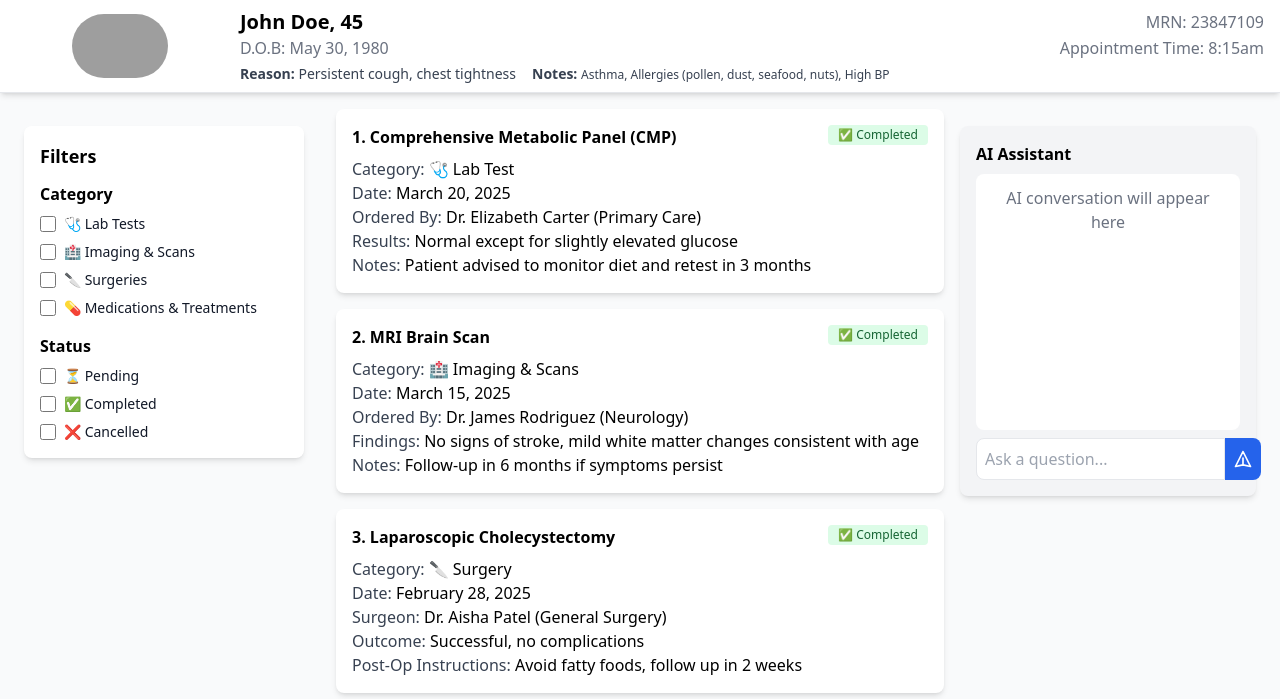
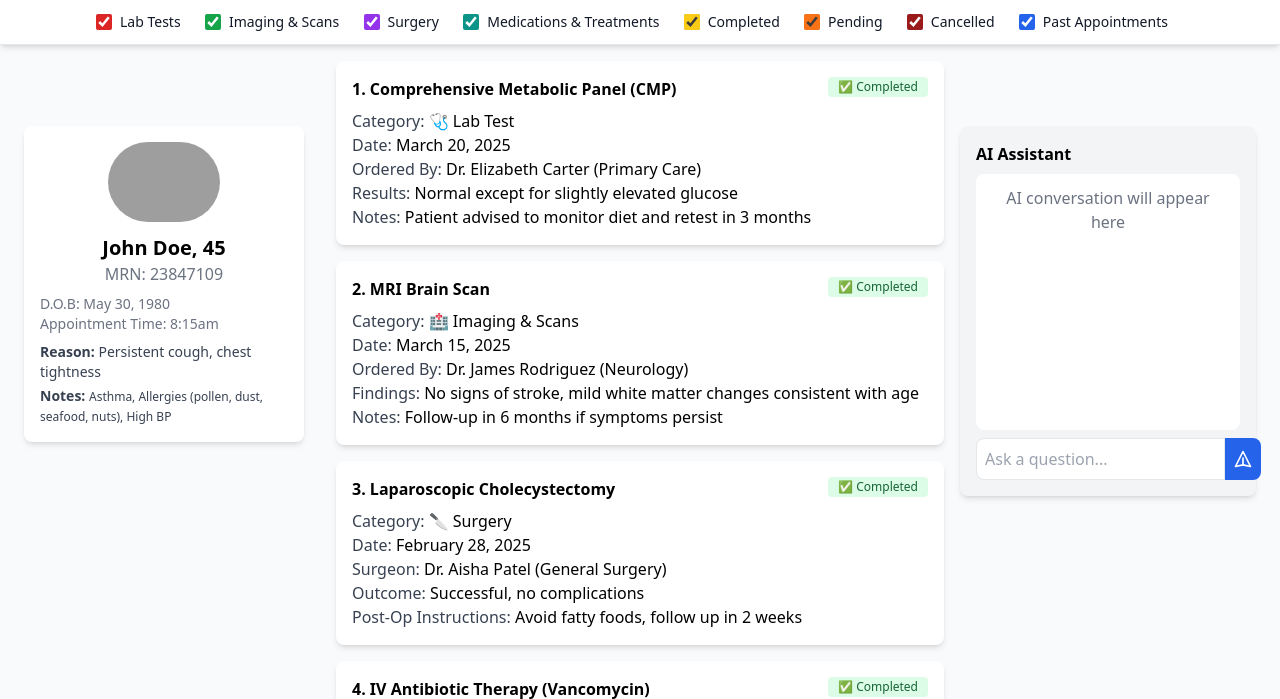
Before and after one commit to MarcelBarrios/MediFlow, a Flask app: page /patient in a window 1280 px wide. Shown: the part 58-757 px from the top of the page. Run offline with Flask 3, Linux system fonts and the light colour scheme; some libraries are stand-ins or nearby versions; grey boxes are pictures that could not be loaded.

Commit message:
changed the filters and patient info cards

```diff
--- a/templates/patient.html
+++ b/templates/patient.html
@@ -5,33 +5,57 @@
 {% block page_heading %}Patient Records{% endblock %}
 
 {% block content %}
-<!-- Fixed Patient Info Card that appears below navbar when navbar is visible -->
+<!-- Fixed Filters Card that appears below navbar when navbar is visible -->
 <div class="sticky top-[0px] bg-white shadow-md z-10 border-b border-gray-200">
-    <div class="container mx-auto px-4 py-2">
-        <div class="flex flex-wrap">
-            <div class="w-1/6 flex justify-center items-center">
-                <img src="https://encrypted-tbn0.gstatic.com/images?q=tbn:ANd9GcTpBLc9J0Jz2F69dVxaPIHuYEL1OWdlYqvZ-w&s"
-                    alt="Patient Photo" class="rounded-full mx-auto h-16 w-24" />
+    <div class="container mx-auto px-24 py-3">
+        <div class="flex flex-wrap items-center justify-between">
+            <div class="flex items-center me-4">
+                <input checked id="lab-test-checkbox" type="checkbox" value=""
+                    class="w-4 h-4 text-red-600 bg-gray-100 border-gray-300 rounded-sm focus:ring-red-500 dark:focus:ring-red-600 dark:ring-offset-gray-800 focus:ring-2 dark:bg-gray-700 dark:border-gray-600 accent-red-600">
+                <label for="lab-test-checkbox" class="ms-2 text-sm font-medium text-gray-900 dark:text-gray-300">Lab
+                    Tests</label>
             </div>
-            <div class="w-5/6 pl-4">
-                <div class="flex justify-between items-center">
-                    <h2 class="text-xl font-bold">John Doe, 45</h2>
-                    <span class="text-gray-500">MRN: 23847109</span>
+            <div class="flex items-center me-4">
+                <input checked id="imaging-checkbox" type="checkbox" value=""
+                    class="w-4 h-4 text-green-600 bg-gray-100 border-gray-300 rounded-sm focus:ring-green-500 dark:focus:ring-green-600 dark:ring-offset-gray-800 focus:ring-2 dark:bg-gray-700 dark:border-gray-600 accent-green-600">
+                <label for="imaging-checkbox" class="ms-2 text-sm font-medium text-gray-900 dark:text-gray-300">Imaging
+                    & Scans</label>
             </div>
-                <div class="flex justify-between mb-1">
-                    <!-- <span class="text-gray-500">Age: 45</span> -->
-                    <span class="text-gray-500">D.O.B: May 30, 1980</span>
-                    <span class="text-gray-500">Appointment Time: 8:15am</span>
+            <div class="flex items-center me-4">
+                <input checked id="surgery-checkbox" type="checkbox" value=""
+                    class="w-4 h-4 text-purple-600 bg-gray-100 border-gray-300 rounded-sm focus:ring-purple-500 dark:focus:ring-purple-600 dark:ring-offset-gray-800 focus:ring-2 dark:bg-gray-700 dark:border-gray-600 accent-purple-600">
+                <label for="surgery-checkbox"
+                    class="ms-2 text-sm font-medium text-gray-900 dark:text-gray-300">Surgery</label>
             </div>
-                <div class="text-gray-700 text-sm flex">
-                    <div class="mr-4">
-                        <span class="font-semibold">Reason:</span> Persistent cough, chest tightness
+            <div class="flex items-center me-4">
+                <input checked id="medications-checkbox" type="checkbox" value=""
+                    class="w-4 h-4 text-teal-600 bg-gray-100 border-gray-300 rounded-sm focus:ring-teal-500 dark:focus:ring-teal-600 dark:ring-offset-gray-800 focus:ring-2 dark:bg-gray-700 dark:border-gray-600 accent-teal-600">
+                <label for="medications-checkbox"
+                    class="ms-2 text-sm font-medium text-gray-900 dark:text-gray-300">Medications & Treatments</label>
             </div>
-                    <div class="flex-1">
-                        <span class="font-semibold">Notes:</span>
-                        <span class="text-xs">Asthma, Allergies (pollen, dust, seafood, nuts), High BP</span>
+            <div class="flex items-center me-4">
+                <input checked id="completed-checkbox" type="checkbox" value=""
+                    class="w-4 h-4 text-yellow-400 bg-gray-100 border-gray-300 rounded-sm focus:ring-yellow-500 dark:focus:ring-yellow-600 dark:ring-offset-gray-800 focus:ring-2 dark:bg-gray-700 dark:border-gray-600 accent-yellow-400">
+                <label for="completed-checkbox"
+                    class="ms-2 text-sm font-medium text-gray-900 dark:text-gray-300">Completed</label>
             </div>
+            <div class="flex items-center me-4">
+                <input checked id="pending-checkbox" type="checkbox" value=""
+                    class="w-4 h-4 text-orange-500 bg-gray-100 border-gray-300 rounded-sm focus:ring-orange-500 dark:focus:ring-orange-600 dark:ring-offset-gray-800 focus:ring-2 dark:bg-gray-700 dark:border-gray-600 accent-orange-500">
+                <label for="pending-checkbox"
+                    class="ms-2 text-sm font-medium text-gray-900 dark:text-gray-300">Pending</label>
             </div>
+            <div class="flex items-center me-4">
+                <input checked id="cancelled-checkbox" type="checkbox" value=""
+                    class="w-4 h-4 text-red-800 bg-gray-100 border-gray-300 rounded-sm focus:ring-red-800 dark:focus:ring-red-800 dark:ring-offset-gray-800 focus:ring-2 dark:bg-gray-700 dark:border-gray-600 accent-red-800">
+                <label for="cancelled-checkbox"
+                    class="ms-2 text-sm font-medium text-gray-900 dark:text-gray-300">Cancelled</label>
+            </div>
+            <div class="flex items-center me-4">
+                <input checked id="past-appointments-checkbox" type="checkbox" value=""
+                    class="w-4 h-4 text-blue-600 bg-gray-100 border-gray-300 rounded-sm focus:ring-blue-500 dark:focus:ring-blue-600 dark:ring-offset-gray-800 focus:ring-2 dark:bg-gray-700 dark:border-gray-600 accent-blue-600">
+                <label for="past-appointments-checkbox"
+                    class="ms-2 text-sm font-medium text-gray-900 dark:text-gray-300">Past Appointments</label>
             </div>
         </div>
     </div>
@@ -41,62 +65,29 @@
 <div class="pt-4 pb-4">
 
     <div class="flex flex-wrap mx-4">
-        <!-- First Column - Fixed Filters -->
+        <!-- First Column - Patient Information (moved from top) -->
         <div class="w-full md:w-1/4 px-2">
             <div class="sticky top-[184px] w-full pr-4">
                 <div class="bg-white p-4 rounded-lg shadow-md">
-                    <h2 class="font-bold text-lg mb-3">Filters</h2>
-
-                    <div class="mb-4">
-                        <h3 class="font-semibold mb-2">Category</h3>
-                        <div class="space-y-2">
-                            <div class="flex items-center">
-                                <input id="lab-tests" type="checkbox"
-                                    class="w-4 h-4 text-blue-600 bg-gray-100 border-gray-300 rounded focus:ring-blue-500">
-                                <label for="lab-tests" class="ml-2 text-sm font-medium text-gray-900">🩺 Lab
-                                    Tests</label>
+                    <div class="flex justify-center items-center mb-3">
+                        <img src="https://encrypted-tbn0.gstatic.com/images?q=tbn:ANd9GcTpBLc9J0Jz2F69dVxaPIHuYEL1OWdlYqvZ-w&s"
+                            alt="Patient Photo" class="rounded-full mx-auto h-20 w-28" />
                     </div>
-                            <div class="flex items-center">
-                                <input id="imaging" type="checkbox"
-                                    class="w-4 h-4 text-blue-600 bg-gray-100 border-gray-300 rounded focus:ring-blue-500">
-                                <label for="imaging" class="ml-2 text-sm font-medium text-gray-900">🏥 Imaging &
-                                    Scans</label>
+                    <div class="text-center mb-2">
+                        <h2 class="text-xl font-bold">John Doe, 45</h2>
+                        <span class="text-gray-500">MRN: 23847109</span>
                     </div>
-                            <div class="flex items-center">
-                                <input id="surgeries" type="checkbox"
-                                    class="w-4 h-4 text-blue-600 bg-gray-100 border-gray-300 rounded focus:ring-blue-500">
-                                <label for="surgeries" class="ml-2 text-sm font-medium text-gray-900">🔪
-                                    Surgeries</label>
+                    <div class="mb-2">
+                        <p class="text-gray-500 text-sm">D.O.B: May 30, 1980</p>
+                        <p class="text-gray-500 text-sm">Appointment Time: 8:15am</p>
                     </div>
-                            <div class="flex items-center">
-                                <input id="medications" type="checkbox"
-                                    class="w-4 h-4 text-blue-600 bg-gray-100 border-gray-300 rounded focus:ring-blue-500">
-                                <label for="medications" class="ml-2 text-sm font-medium text-gray-900">💊 Medications &
-                                    Treatments</label>
+                    <div class="text-gray-700 text-sm">
+                        <div class="mb-1">
+                            <span class="font-semibold">Reason:</span> Persistent cough, chest tightness
                         </div>
-                        </div>
-                    </div>
-
                         <div>
-                        <h3 class="font-semibold mb-2">Status</h3>
-                        <div class="space-y-2">
-                            <div class="flex items-center">
-                                <input id="pending" type="checkbox"
-                                    class="w-4 h-4 text-blue-600 bg-gray-100 border-gray-300 rounded focus:ring-blue-500">
-                                <label for="pending" class="ml-2 text-sm font-medium text-gray-900">⏳ Pending</label>
-                            </div>
-                            <div class="flex items-center">
-                                <input id="completed" type="checkbox"
-                                    class="w-4 h-4 text-blue-600 bg-gray-100 border-gray-300 rounded focus:ring-blue-500">
-                                <label for="completed" class="ml-2 text-sm font-medium text-gray-900">✅
-                                    Completed</label>
-                            </div>
-                            <div class="flex items-center">
-                                <input id="cancelled" type="checkbox"
-                                    class="w-4 h-4 text-blue-600 bg-gray-100 border-gray-300 rounded focus:ring-blue-500">
-                                <label for="cancelled" class="ml-2 text-sm font-medium text-gray-900">❌
-                                    Cancelled</label>
-                            </div>
+                            <span class="font-semibold">Notes:</span>
+                            <span class="text-xs">Asthma, Allergies (pollen, dust, seafood, nuts), High BP</span>
                         </div>
                     </div>
                 </div>
@@ -221,4 +212,6 @@
     </div>
 </div>
 
+<link rel="stylesheet" href="{{ url_for('static', filename='css/patient.css') }}">
+
 {% endblock %}
```
Also changed, not shown: static/patient.css (added, +48 -0 lines). Lines whose indentation alone changed are shown as unchanged.
